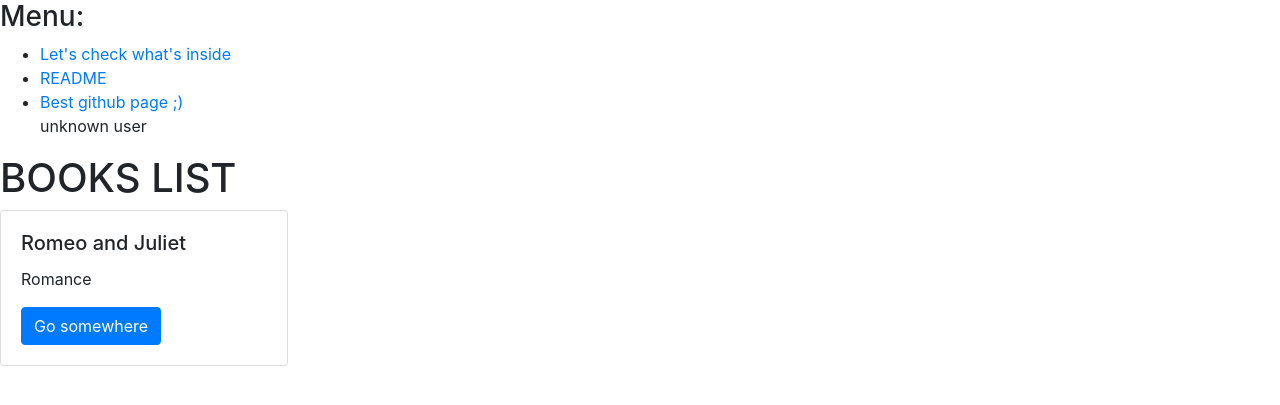
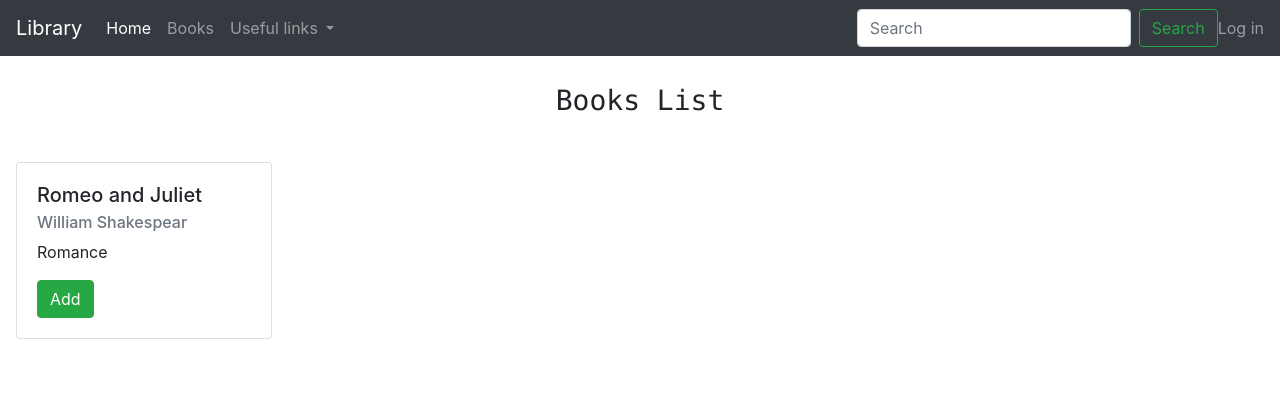
Before and after one commit to Tom2rec/Library, a Django app: page /books/ in a window 1280 px wide. Shown: the top 405 px of the page. Run offline with Django 3.2, Linux system fonts and the light colour scheme; data comes from the database, SQL or seed files in the repository; both versions use the stored data as it was after the commit; some libraries are stand-ins or nearby versions.

Commit message:
Visual changes Adding bootstrap js and improving base.html

```diff
--- a/books/models.py
+++ b/books/models.py
@@ -2,6 +2,7 @@ from django.db import models
 
 class Book(models.Model):
     title = models.CharField(max_length=100)
+    author = models.CharField(max_length=100)
     short_description = models.TextField()
     published_at = models.DateTimeField()
 
--- a/books/templates/base.html
+++ b/books/templates/base.html
@@ -5,26 +5,65 @@
     <meta charset="utf-8">
     <link rel="icon" href="{% static 'images/favicon.ico' %}">
     <link rel="stylesheet" href="../../../../../PycharmProjects/library/books/templates/style.css">
-       <link rel="stylesheet" href="https://cdn.jsdelivr.net/npm/bootstrap@4.5.3/dist/css/bootstrap.min.css" integrity="sha384-TX8t27EcRE3e/ihU7zmQxVncDAy5uIKz4rEkgIXeMed4M0jlfIDPvg6uqKI2xXr2" crossorigin="anonymous">
+    <link rel="stylesheet" href="https://cdn.jsdelivr.net/npm/bootstrap@4.5.3/dist/css/bootstrap.min.css"
+          integrity="sha384-TX8t27EcRE3e/ihU7zmQxVncDAy5uIKz4rEkgIXeMed4M0jlfIDPvg6uqKI2xXr2" crossorigin="anonymous">
     <title>Library</title>
+
 </head>
 <body>
+<nav class="navbar navbar-expand-lg navbar-dark bg-dark">
+    <a class="navbar-brand" href="#">Library</a>
+    <button class="navbar-toggler" type="button" data-toggle="collapse" data-target="#navbarSupportedContent"
+            aria-controls="navbarSupportedContent" aria-expanded="false" aria-label="Toggle navigation">
+        <span class="navbar-toggler-icon"></span>
+    </button>
 
-        <div id="navigation">
-            <h3>Menu:</h3>
-            <ul>
-                <li><a href="../../books">Let's check what's inside</a></li>
-                <li><a href="../../README.md">README</a></li>
-                <li><a href="https://github.com/Tom2rec">Best github page ;)</a></li>
-                <div>
+    <div class="collapse navbar-collapse" id="navbarSupportedContent">
+        <ul class="navbar-nav mr-auto">
+            <li class="nav-item active">
+                <a class="nav-link" href="/">Home</a>
+            </li>
+            <li class="nav-item ">
+                <a class="nav-link" href="/books">Books</a>
+            </li>
+            <li class="nav-item dropdown">
+                <a class="nav-link dropdown-toggle" href="#" id="navbarDropdown" role="button"
+                   data-toggle="dropdown" aria-haspopup="true" aria-expanded="false">
+                    Useful links
+                </a>
+                <div class="dropdown-menu" aria-labelledby="navbarDropdown">
+                    <a class="dropdown-item" href="https://github.com/Tom2rec">My Github Page</a>
+                    <a class="dropdown-item"
+                       href="https://open.spotify.com/playlist/7n9prqCARF2IXP3agtyz59?si=92CqJF3AQG-rmknZwkvXHg">Jazz
+                        Playlist</a>
+                </div>
+            </li>
+        </ul>
+        <form class="form-inline my-2 my-lg-0">
+            <input class="form-control mr-sm-2" type="search" placeholder="Search" aria-label="Search">
+            <button class="btn btn-outline-success my-2 my-sm-0" type="submit">Search</button>
+        </form>
+    </div>
+    <span class="navbar-text">
         {% if user.is_authenticated %}
-                        Witaj {{ request.user }} !
+            &nbsp{{ request.user }} !
         {% else %}
-                        unknown user
+            Log in
         {% endif %}
+    </span>
+</nav>
+<script src="https://code.jquery.com/jquery-3.3.1.slim.min.js"
+        integrity="sha384-q8i/X+965DzO0rT7abK41JStQIAqVgRVzpbzo5smXKp4YfRvH+8abtTE1Pi6jizo"
+        crossorigin="anonymous"></script>
+<script src="https://cdnjs.cloudflare.com/ajax/libs/popper.js/1.14.7/umd/popper.min.js"
+        integrity="sha384-UO2eT0CpHqdSJQ6hJty5KVphtPhzWj9WO1clHTMGa3JDZwrnQq4sF86dIHNDz0W1"
+        crossorigin="anonymous"></script>
+<script src="https://stackpath.bootstrapcdn.com/bootstrap/4.3.1/js/bootstrap.min.js"
+        integrity="sha384-JjSmVgyd0p3pXB1rRibZUAYoIIy6OrQ6VrjIEaFf/nJGzIxFDsf4x0xIM+B07jRM"
+        crossorigin="anonymous"></script>
+
 </div>
 </ul>
-        </div>
 {% block content %}
 
 {% endblock content %}
--- a/books/templates/book_list.html
+++ b/books/templates/book_list.html
@@ -1,12 +1,13 @@
 {% extends "base.html" %}
 {% block content %}
-    <h1>BOOKS LIST</h1>
+    <h3 style="padding: 1em" class="text-monospace text-center" >Books List</h3>
     {% for book in books %}
-        <div class="card" style="width: 18rem;">
+        <div class="card" style="width: 16rem; margin: 1rem;">
             <div class="card-body">
                 <h5 class="card-title">{{ book.title }}</h5>
+                 <h6 class="card-subtitle mb-2 text-muted">{{ book.author }}</h6>
                 <p class="card-text">{{ book.short_description }}</p>
-                <a href="#" class="btn btn-primary">Go somewhere</a>
+                <a href="#AddToBasket" class="btn btn-success">Add</a>
             </div>
         </div>
     {% endfor %}
```
Also changed, not shown: books/migrations/0001_initial.py, db.sqlite3. Lines whose indentation alone changed are shown as unchanged.
